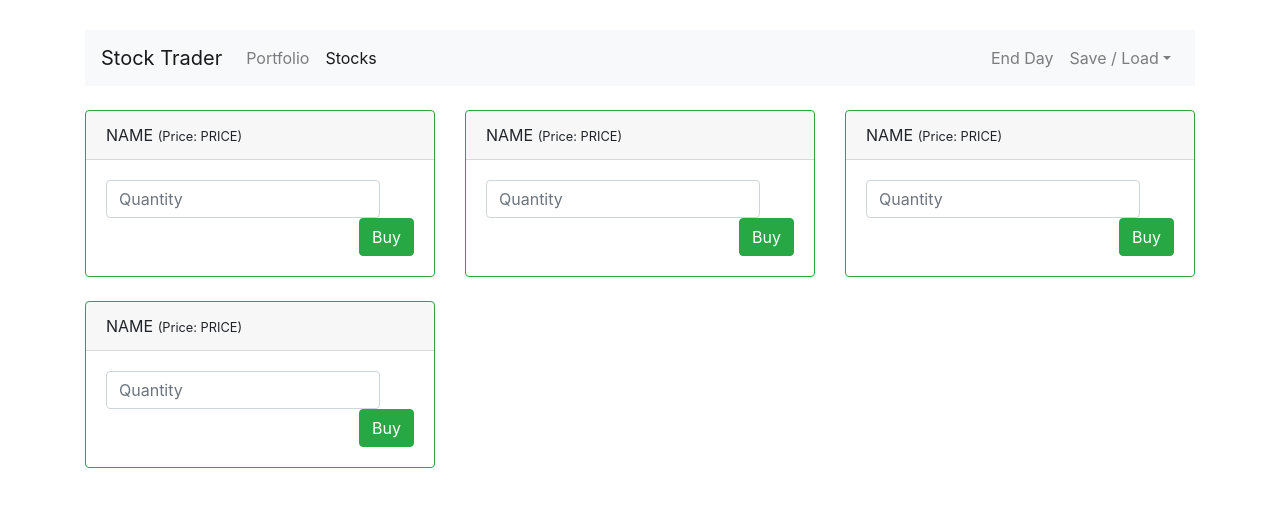
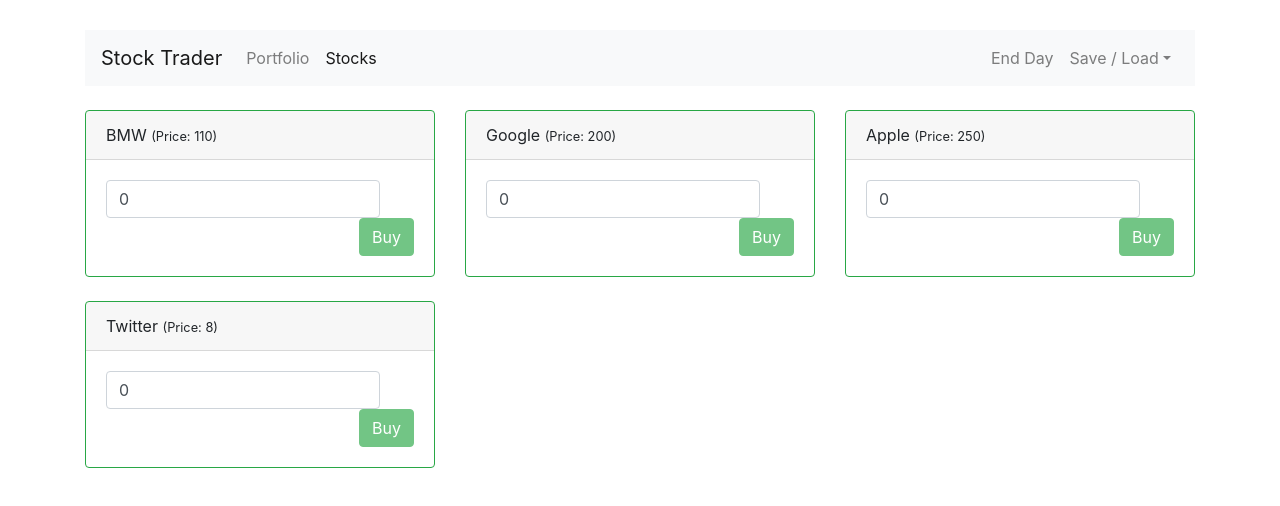
Before and after one commit to cfaguilera20/vue-stock-trader, a Vue app: page /stocks in a window 1280 px wide. Shown: the top 506 px of the page. Built offline with nearby package versions, Linux system fonts and the light colour scheme.

Commit message:
Adding a "Buy" button.

```diff
--- a/src/components/stocks/Stock.vue
+++ b/src/components/stocks/Stock.vue
@@ -2,19 +2,47 @@
   <div class="col-sm-6 col-md-4">
     <div class="card border-success mb-4">
       <div class="card-header">
-        NAME
-        <small>(Price: PRICE)</small>
+        {{stock.name}}
+        <small>(Price: {{stock.price}})</small>
       </div>
       <div class="card-body">
-        <!-- <h5 class="card-title">Dark card title</h5> -->
-        <!-- <p class="card-text">TEXT.</p> -->
         <div class="float-left">
-          <input type="number" class="form-control" placeholder="Quantity">
+          <input
+            type="number"
+            class="form-control"
+            placeholder="Quantity"
+            v-model.number="quantity"
+          >
         </div>
         <div class="float-right">
-          <button class="btn btn-success">Buy</button>
+          <button
+            class="btn btn-success"
+            @click="buyStock"
+            :disabled="quantity <= 0 || !Number.isInteger(quantity)"
+          >Buy</button>
         </div>
       </div>
     </div>
   </div>
 </template>
+<script>
+export default {
+  props: ["stock"],
+  data() {
+    return {
+      quantity: 0
+    };
+  },
+  methods: {
+    buyStock() {
+      const order = {
+        stockId: this.stock.id,
+        stockPrice: this.stock.price,
+        quantity: this.quantity
+      };
+      console.log(order);
+      this.quantity = 0;
+    }
+  }
+};
+</script>
--- a/src/components/stocks/Stocks.vue
+++ b/src/components/stocks/Stocks.vue
@@ -1,6 +1,6 @@
 <template>
   <div class="row">
-    <app-stock v-for="stock in stocks" :key="stock.id"></app-stock>
+    <app-stock v-for="stock in stocks" :key="stock.id" :stock="stock"></app-stock>
   </div>
 </template>
 <script>
```
